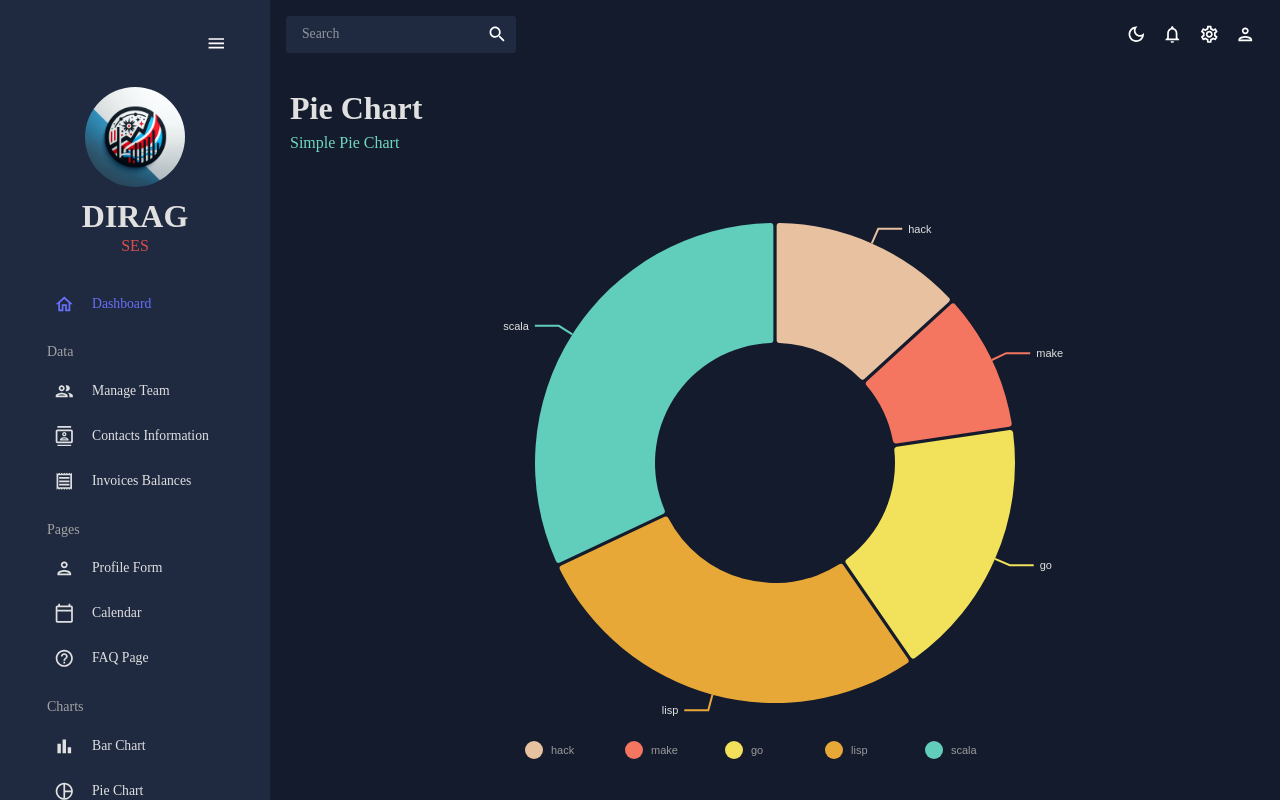
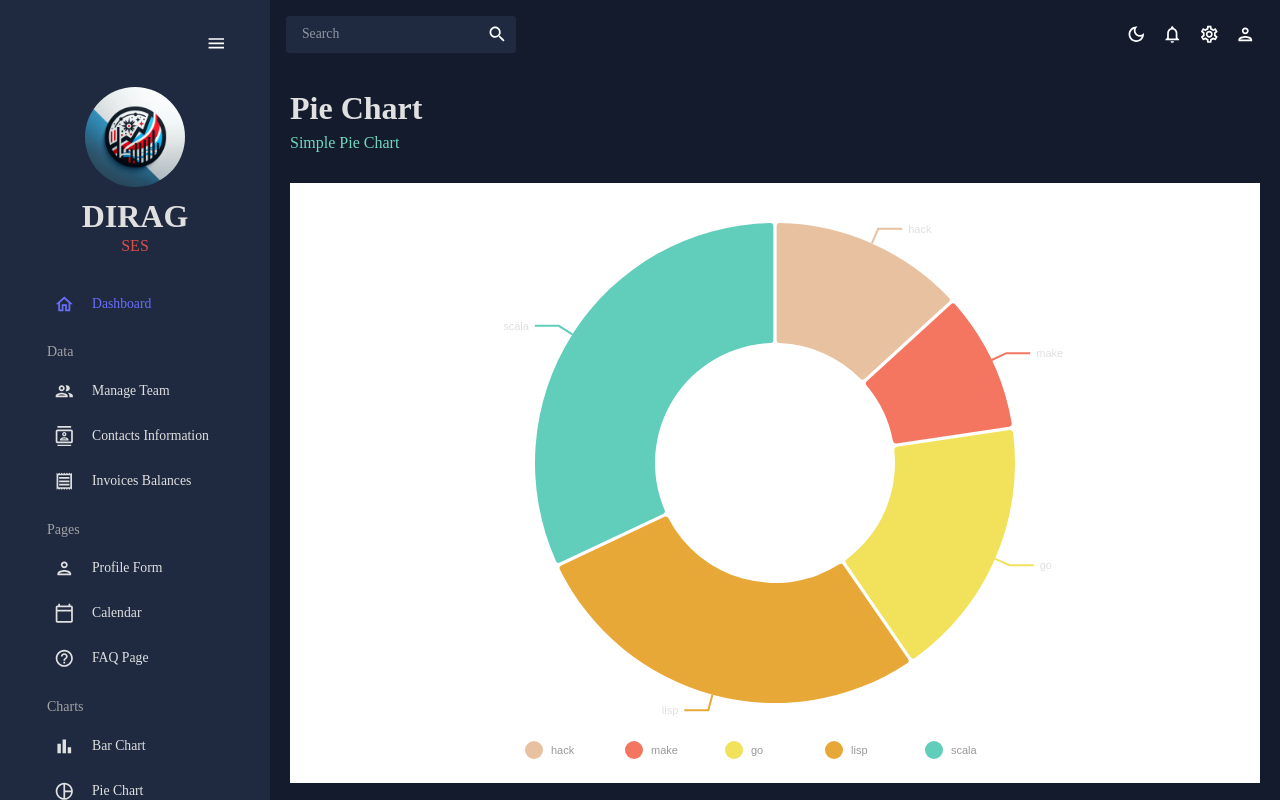
Before and after one commit to clement2323/dashboard, a React (Create React App) app: page /pie in a window 1280 px wide. Built offline with nearby package versions, Linux system fonts and the light colour scheme.

Commit message:
ci-cd docker push

```diff
--- a/src/components/BarChart.jsx
+++ b/src/components/BarChart.jsx
@@ -10,8 +10,7 @@ const BarChart = ({ isDashboard = false }) => {
   return (
     <ResponsiveBar
       data={data}
-      theme={{
-        // added
+      ttheme={{
         axis: {
           domain: {
             line: {
@@ -36,6 +35,11 @@ const BarChart = ({ isDashboard = false }) => {
         legends: {
           text: {
             fill: colors.grey[100],
+          },
+        },
+        tooltip: {
+          container: {
+            color: colors.primary[500],
           },
         },
       }}
--- a/src/components/GeographyChart.jsx
+++ b/src/components/GeographyChart.jsx
@@ -11,33 +11,113 @@ const GeographyChart = ({ isDashboard = false }) => {
     <ResponsiveChoropleth
       data={data}
       theme={{
-        axis: {
-          domain: {
-            line: {
-              stroke: colors.grey[100],
+        "background": "#ffffff",
+        "text": {
+            "fontSize": 11,
+            "fill": "#333333",
+            "outlineWidth": 0,
+            "outlineColor": "transparent"
+        },
+        "axis": {
+            "domain": {
+                "line": {
+                    "stroke": "#777777",
+                    "strokeWidth": 1
+                }
             },
-          },
-          legend: {
-            text: {
-              fill: colors.grey[100],
+            "legend": {
+                "text": {
+                    "fontSize": 12,
+                    "fill": "#333333",
+                    "outlineWidth": 0,
+                    "outlineColor": "transparent"
+                }
             },
-          },
-          ticks: {
-            line: {
-              stroke: colors.grey[100],
-              strokeWidth: 1,
+            "ticks": {
+                "line": {
+                    "stroke": "#777777",
+                    "strokeWidth": 1
+                },
+                "text": {
+                    "fontSize": 11,
+                    "fill": "#333333",
+                    "outlineWidth": 0,
+                    "outlineColor": "transparent"
+                }
+            }
+        },
+        "grid": {
+            "line": {
+                "stroke": "#dddddd",
+                "strokeWidth": 1
+            }
+        },
+        "legends": {
+            "title": {
+                "text": {
+                    "fontSize": 11,
+                    "fill": "#333333",
+                    "outlineWidth": 0,
+                    "outlineColor": "transparent"
+                }
             },
-            text: {
-              fill: colors.grey[100],
+            "text": {
+                "fontSize": 11,
+                "fill": "#333333",
+                "outlineWidth": 0,
+                "outlineColor": "transparent"
             },
-          },
+            "ticks": {
+                "line": {},
+                "text": {
+                    "fontSize": 10,
+                    "fill": "#333333",
+                    "outlineWidth": 0,
+                    "outlineColor": "transparent"
+                }
+            }
         },
-        legends: {
-          text: {
-            fill: colors.grey[100],
-          },
+        "annotations": {
+            "text": {
+                "fontSize": 13,
+                "fill": "#333333",
+                "outlineWidth": 2,
+                "outlineColor": "#ffffff",
+                "outlineOpacity": 1
+            },
+            "link": {
+                "stroke": "#000000",
+                "strokeWidth": 1,
+                "outlineWidth": 2,
+                "outlineColor": "#ffffff",
+                "outlineOpacity": 1
+            },
+            "outline": {
+                "stroke": "#000000",
+                "strokeWidth": 2,
+                "outlineWidth": 2,
+                "outlineColor": "#ffffff",
+                "outlineOpacity": 1
+            },
+            "symbol": {
+                "fill": "#000000",
+                "outlineWidth": 2,
+                "outlineColor": "#ffffff",
+                "outlineOpacity": 1
+            }
         },
-      }}
+        "tooltip": {
+            "container": {
+                "background": "#ffffff",
+                "fontSize": 12
+            },
+            "basic": {},
+            "chip": {},
+            "table": {},
+            "tableCell": {},
+            "tableCellValue": {}
+        }
+    }}
       features={geoFeatures.features}
       margin={{ top: 0, right: 0, bottom: 0, left: 0 }}
       domain={[0, 1000000]}
--- a/src/components/PieChart.jsx
+++ b/src/components/PieChart.jsx
@@ -10,33 +10,113 @@ const PieChart = () => {
     <ResponsivePie
       data={data}
       theme={{
-        axis: {
-          domain: {
-            line: {
-              stroke: colors.grey[100],
+        "background": "#ffffff",
+        "text": {
+            "fontSize": 11,
+            "fill": "#333333",
+            "outlineWidth": 0,
+            "outlineColor": "transparent"
+        },
+        "axis": {
+            "domain": {
+                "line": {
+                    "stroke": "#777777",
+                    "strokeWidth": 1
+                }
             },
-          },
-          legend: {
-            text: {
-              fill: colors.grey[100],
+            "legend": {
+                "text": {
+                    "fontSize": 12,
+                    "fill": "#333333",
+                    "outlineWidth": 0,
+                    "outlineColor": "transparent"
+                }
             },
-          },
-          ticks: {
-            line: {
-              stroke: colors.grey[100],
-              strokeWidth: 1,
+            "ticks": {
+                "line": {
+                    "stroke": "#777777",
+                    "strokeWidth": 1
+                },
+                "text": {
+                    "fontSize": 11,
+                    "fill": "#333333",
+                    "outlineWidth": 0,
+                    "outlineColor": "transparent"
+                }
+            }
+        },
+        "grid": {
+            "line": {
+                "stroke": "#dddddd",
+                "strokeWidth": 1
+            }
+        },
+        "legends": {
+            "title": {
+                "text": {
+                    "fontSize": 11,
+                    "fill": "#333333",
+                    "outlineWidth": 0,
+                    "outlineColor": "transparent"
+                }
             },
-            text: {
-              fill: colors.grey[100],
+            "text": {
+                "fontSize": 11,
+                "fill": "#333333",
+                "outlineWidth": 0,
+                "outlineColor": "transparent"
             },
-          },
+            "ticks": {
+                "line": {},
+                "text": {
+                    "fontSize": 10,
+                    "fill": "#333333",
+                    "outlineWidth": 0,
+                    "outlineColor": "transparent"
+                }
+            }
         },
-        legends: {
-          text: {
-            fill: colors.grey[100],
-          },
+        "annotations": {
+            "text": {
+                "fontSize": 13,
+                "fill": "#333333",
+                "outlineWidth": 2,
+                "outlineColor": "#ffffff",
+                "outlineOpacity": 1
+            },
+            "link": {
+                "stroke": "#000000",
+                "strokeWidth": 1,
+                "outlineWidth": 2,
+                "outlineColor": "#ffffff",
+                "outlineOpacity": 1
+            },
+            "outline": {
+                "stroke": "#000000",
+                "strokeWidth": 2,
+                "outlineWidth": 2,
+                "outlineColor": "#ffffff",
+                "outlineOpacity": 1
+            },
+            "symbol": {
+                "fill": "#000000",
+                "outlineWidth": 2,
+                "outlineColor": "#ffffff",
+                "outlineOpacity": 1
+            }
         },
-      }}
+        "tooltip": {
+            "container": {
+                "background": "#ffffff",
+                "fontSize": 12
+            },
+            "basic": {},
+            "chip": {},
+            "table": {},
+            "tableCell": {},
+            "tableCellValue": {}
+        }
+    }}
       margin={{ top: 40, right: 80, bottom: 80, left: 80 }}
       innerRadius={0.5}
       padAngle={0.7}
```
Also changed, not shown: 1 other file (tests, documents, lock files or other folders).
